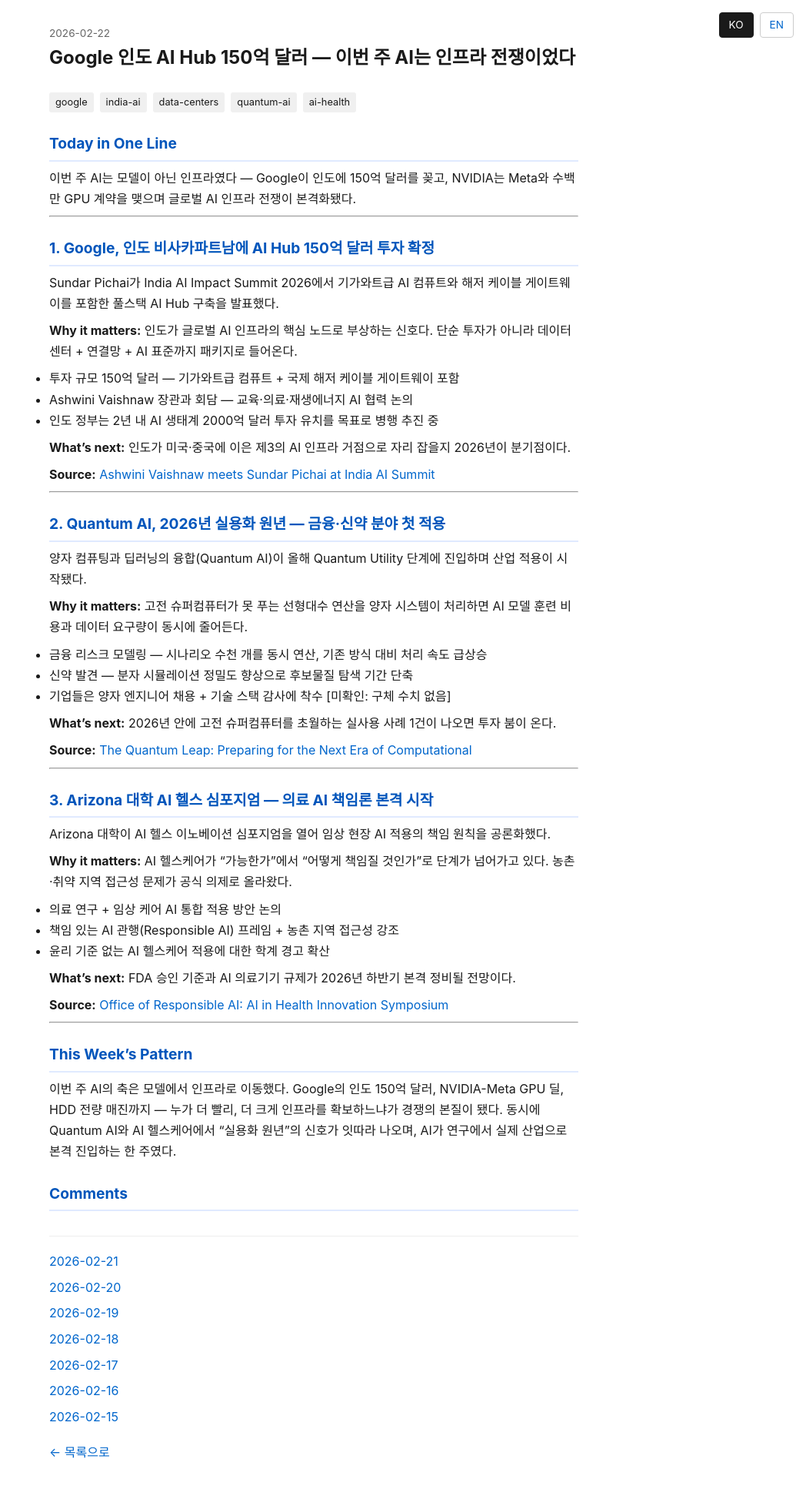
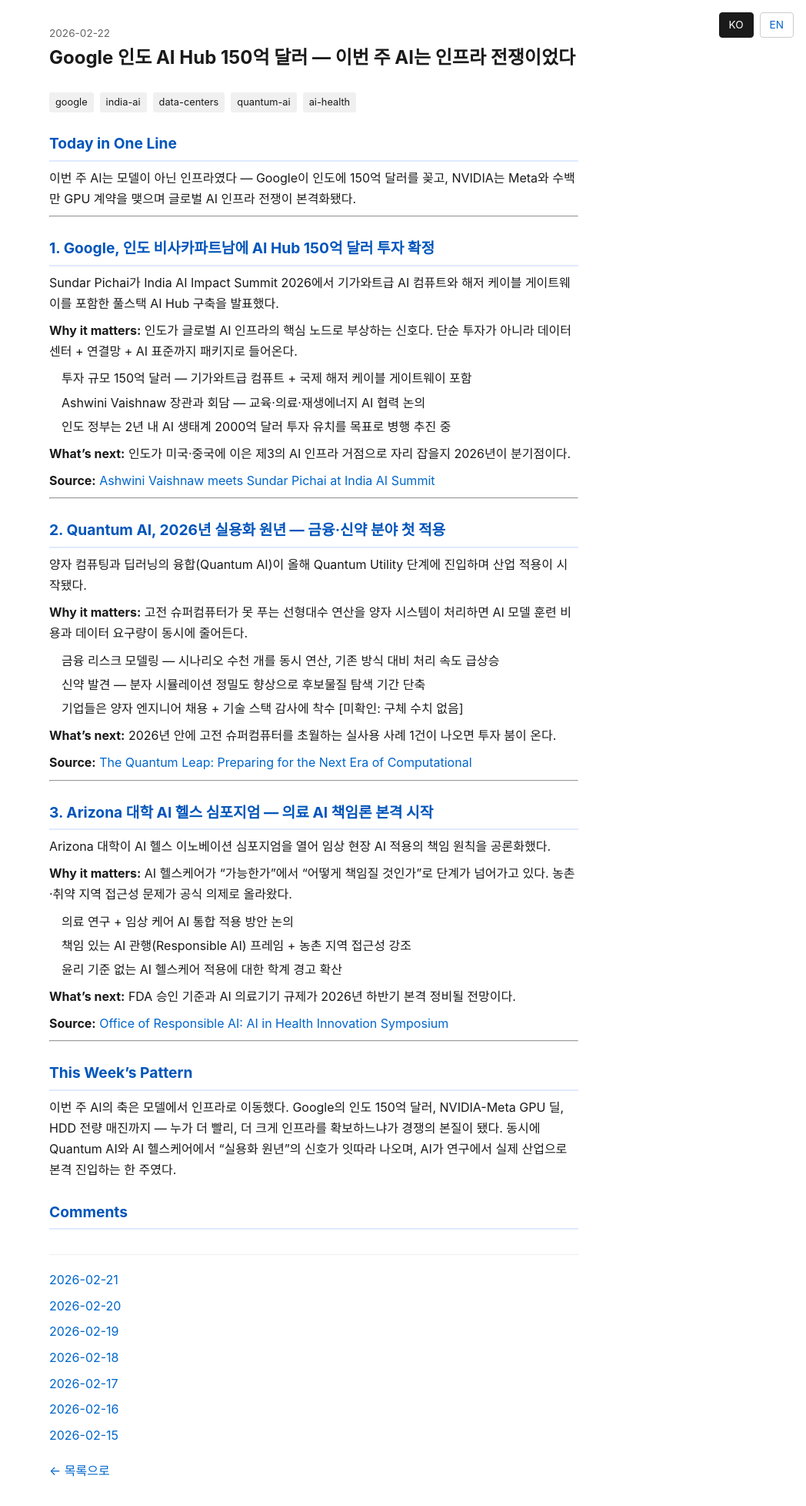
Before and after one commit to paulseongminpark/tech-review, a Jekyll site: the page built from _posts/ko/2026-02-22-daily-tech-review.md, in a window 1280 px wide. Shown: the whole page at 77% size, without its empty margins (232-1280 px from the left). Built offline with Jekyll 4.4.1, drawn with Linux system fonts in a browser that asks for light colours; before the commit the page ends 1932 px from its top, so only the background shows below that.

Commit message:
[tech-review] 포스트 불릿 동그라미 제거 (list-style: none)

```diff
--- a/_layouts/default.html
+++ b/_layouts/default.html
@@ -21,6 +21,8 @@
     .content h2 { color: #0055bb; font-size: 1.2rem; border-bottom: 2px solid #e0eaff; padding-bottom: 0.3rem; }
     .content h3 { color: #333; font-size: 1rem; margin: 1rem 0 0.3rem; }
     .content p { margin: 0.5rem 0; }
+    .content ul { list-style: none; padding-left: 1rem; }
+    .content li { margin: 0.25rem 0; }
   </style>
 </head>
 <body>
```
